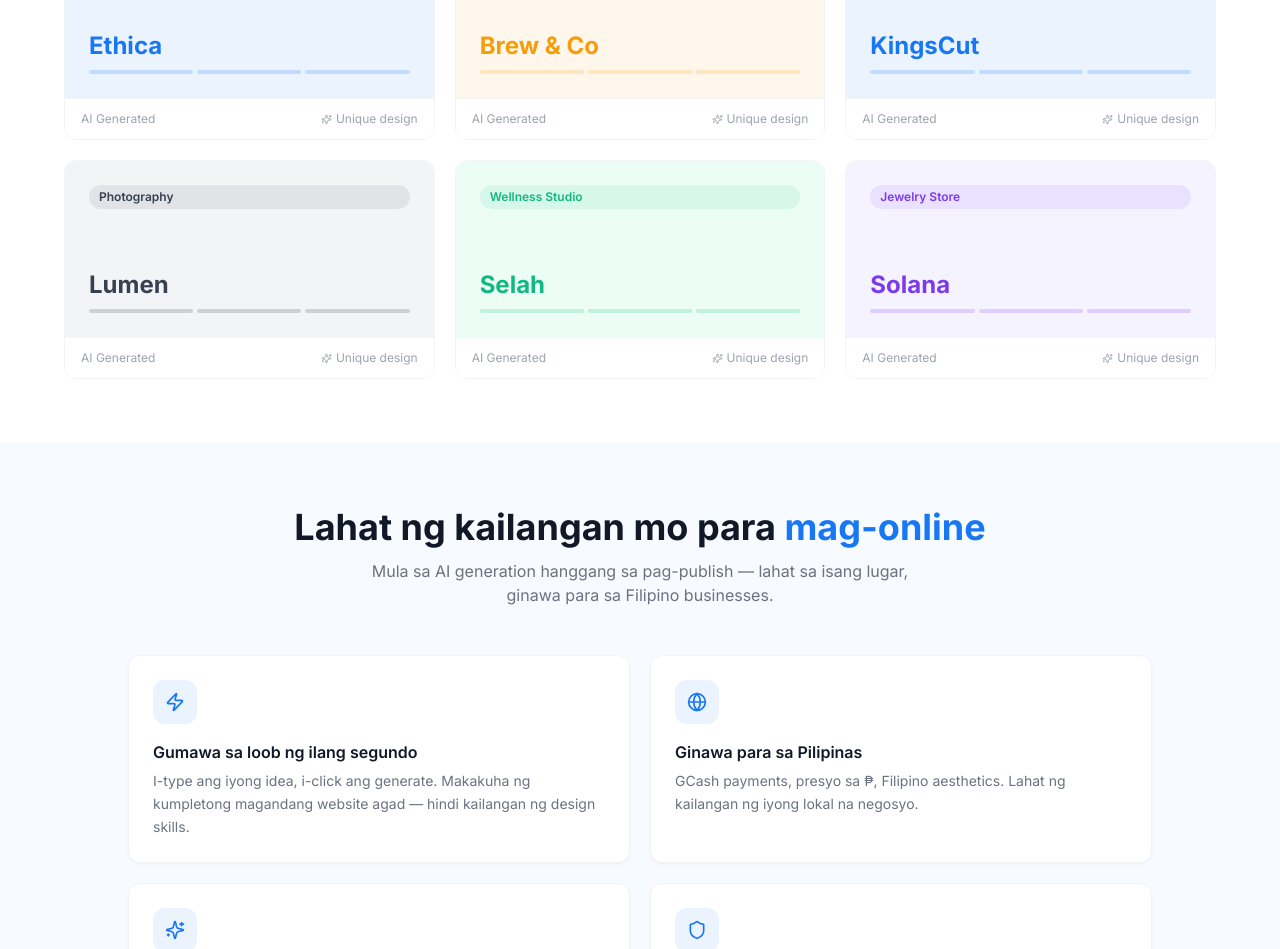
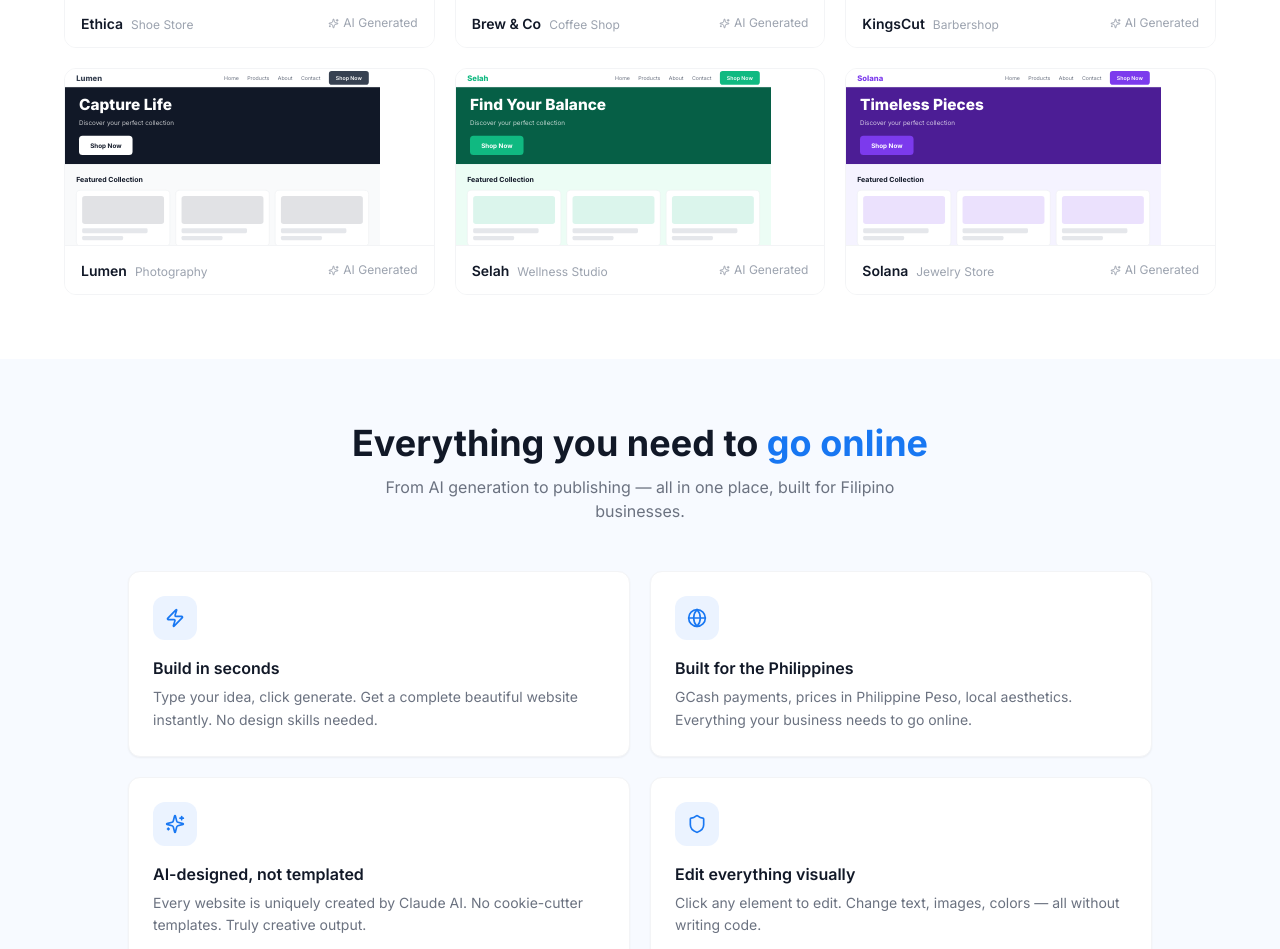
Before and after one commit to markzkieshulala-coder/Storebuilder.ph, a Next.js app: page / in a window 1280 px wide. Shown: the part 1110-2059 px from the top of the page. Built offline with nearby package versions, Linux system fonts and the light colour scheme; no server answers.

Commit message:
Update app/page.tsx: Phase 10 changes

```diff
--- a/app/page.tsx
+++ b/app/page.tsx
@@ -11,72 +11,236 @@ import { ArrowRight, Zap, Globe, Shield, Star, ChevronDown, Check, X, Sparkles }
 const BLUE = "#1877F2";
 
 const EXAMPLE_PROMPTS = [
-  "Online shoe store para sa Pilipinas na may eleganteng disenyo",
-  "Filipino restaurant na may mainit at makulay na kulay",
-  "Photography portfolio na minimalist at modern",
-  "Barbershop na may makulay at lakas na feel",
-  "Online store na nagbebenta ng handmade jewelry",
-  "Modern dental clinic website para sa Cebu",
-  "Personal trainer landing page na may energy",
-  "Coffee shop na tinatawag na Brew & Co",
+  "Online shoe store with elegant and modern design",
+  "Filipino restaurant with warm and vibrant colors",
+  "Minimalist and modern photography portfolio",
+  "Barbershop with bold and energetic design",
+  "Online store selling handmade jewelry",
+  "Modern dental clinic website for Cebu",
+  "Personal trainer landing page with energy",
+  "Coffee shop called Brew and Co",
 ];
 
 const EXAMPLE_WEBSITES = [
-  { name: "Ethica", type: "Shoe Store", bg: "#EBF3FF", accent: BLUE },
-  { name: "Brew & Co", type: "Coffee Shop", bg: "#FFF7EB", accent: "#F59E0B" },
-  { name: "KingsCut", type: "Barbershop", bg: "#EBF3FF", accent: BLUE },
-  { name: "Lumen", type: "Photography", bg: "#F3F4F6", accent: "#374151" },
-  { name: "Selah", type: "Wellness Studio", bg: "#ECFDF5", accent: "#10B981" },
-  { name: "Solana", type: "Jewelry Store", bg: "#F5F3FF", accent: "#7C3AED" },
+  {
+    name: "Ethica", type: "Shoe Store",
+    navBg: "#fff", navText: "#6b7280",
+    heroBg: "#1877F2", heroText: "#fff",
+    accent: "#1877F2", tagline: "Premium Footwear",
+    btnBg: "#fff", btnText: "#1877F2",
+    contentBg: "#EBF3FF",
+  },
+  {
+    name: "Brew & Co", type: "Coffee Shop",
+    navBg: "#1C0A00", navText: "#d1d5db",
+    heroBg: "#3D1A00", heroText: "#fff",
+    accent: "#F59E0B", tagline: "Artisan Coffee",
+    btnBg: "#F59E0B", btnText: "#111",
+    contentBg: "#FFF7EB",
+  },
+  {
+    name: "KingsCut", type: "Barbershop",
+    navBg: "#111", navText: "#d1d5db",
+    heroBg: "#111", heroText: "#fff",
+    accent: "#F59E0B", tagline: "Premium Cuts",
+    btnBg: "#F59E0B", btnText: "#111",
+    contentBg: "#F3F4F6",
+  },
+  {
+    name: "Lumen", type: "Photography",
+    navBg: "#fff", navText: "#6b7280",
+    heroBg: "#111827", heroText: "#fff",
+    accent: "#374151", tagline: "Capture Life",
+    btnBg: "#fff", btnText: "#111827",
+    contentBg: "#F9FAFB",
+  },
+  {
+    name: "Selah", type: "Wellness Studio",
+    navBg: "#fff", navText: "#6b7280",
+    heroBg: "#065F46", heroText: "#fff",
+    accent: "#10B981", tagline: "Find Your Balance",
+    btnBg: "#10B981", btnText: "#fff",
+    contentBg: "#ECFDF5",
+  },
+  {
+    name: "Solana", type: "Jewelry Store",
+    navBg: "#fff", navText: "#6b7280",
+    heroBg: "#4C1D95", heroText: "#fff",
+    accent: "#7C3AED", tagline: "Timeless Pieces",
+    btnBg: "#7C3AED", btnText: "#fff",
+    contentBg: "#F5F3FF",
+  },
 ];
+
+function MiniWebsitePreview({ site }: { site: (typeof EXAMPLE_WEBSITES)[0] }) {
+  return (
+    <div style={{ height: "176px", overflow: "hidden", position: "relative" }}>
+      <div
+        style={{
+          width: "900px",
+          transform: "scale(0.35)",
+          transformOrigin: "top left",
+          position: "absolute",
+          top: 0,
+          left: 0,
+          fontFamily: "Inter, sans-serif",
+        }}
+      >
+        {/* Mini navbar */}
+        <div
+          style={{
+            height: "52px",
+            background: site.navBg,
+            borderBottom: "1px solid #e5e7eb",
+            display: "flex",
+            alignItems: "center",
+            padding: "0 32px",
+            justifyContent: "space-between",
+          }}
+        >
+          <span style={{ fontWeight: 800, color: site.accent, fontSize: "22px" }}>{site.name}</span>
+          <div style={{ display: "flex", gap: "24px", alignItems: "center" }}>
+            {["Home", "Products", "About", "Contact"].map((item) => (
+              <span key={item} style={{ fontSize: "15px", color: site.navText }}>{item}</span>
+            ))}
+            <span
+              style={{
+                fontSize: "15px",
+                background: site.accent,
+                color: "#fff",
+                padding: "8px 20px",
+                borderRadius: "8px",
+                fontWeight: 600,
+              }}
+            >
+              Shop Now
+            </span>
+          </div>
+        </div>
+        {/* Hero */}
+        <div
+          style={{
+            height: "220px",
+            background: site.heroBg,
+            display: "flex",
+            alignItems: "center",
+            padding: "0 40px",
+          }}
+        >
+          <div>
+            <div
+              style={{
+                fontSize: "44px",
+                fontWeight: 800,
+                color: site.heroText,
+                marginBottom: "14px",
+                lineHeight: 1.1,
+              }}
+            >
+              {site.tagline}
+            </div>
+            <div style={{ fontSize: "18px", color: site.heroText, opacity: 0.75, marginBottom: "24px" }}>
+              Discover your perfect collection
+            </div>
+            <div
+              style={{
+                background: site.btnBg,
+                color: site.btnText,
+                padding: "14px 32px",
+                borderRadius: "10px",
+                display: "inline-block",
+                fontSize: "18px",
+                fontWeight: 700,
+              }}
+            >
+              Shop Now
+            </div>
+          </div>
+        </div>
+        {/* Product row */}
+        <div style={{ padding: "28px 32px", background: site.contentBg }}>
+          <div style={{ fontSize: "20px", fontWeight: 700, color: "#111827", marginBottom: "16px" }}>
+            Featured Collection
+          </div>
+          <div style={{ display: "flex", gap: "16px" }}>
+            {[1, 2, 3].map((j) => (
+              <div
+                key={j}
+                style={{
+                  flex: 1,
+                  background: "#fff",
+                  borderRadius: "12px",
+                  padding: "16px",
+                  border: "1px solid #e5e7eb",
+                }}
+              >
+                <div
+                  style={{
+                    height: "80px",
+                    background: site.accent,
+                    opacity: 0.15,
+                    borderRadius: "8px",
+                    marginBottom: "12px",
+                  }}
+                />
+                <div style={{ height: "14px", background: "#e5e7eb", borderRadius: "4px", marginBottom: "8px", width: "80%" }} />
+                <div style={{ height: "12px", background: "#e5e7eb", borderRadius: "4px", width: "50%" }} />
+              </div>
+            ))}
+          </div>
+        </div>
+      </div>
+    </div>
+  );
+}
 
 const FEATURES = [
   {
     icon: Zap,
-    title: "Gumawa sa loob ng ilang segundo",
-    description: "I-type ang iyong idea, i-click ang generate. Makakuha ng kumpletong magandang website agad — hindi kailangan ng design skills.",
+    title: "Build in seconds",
+    description: "Type your idea, click generate. Get a complete beautiful website instantly. No design skills needed.",
   },
   {
     icon: Globe,
-    title: "Ginawa para sa Pilipinas",
-    description: "GCash payments, presyo sa ₱, Filipino aesthetics. Lahat ng kailangan ng iyong lokal na negosyo.",
+    title: "Built for the Philippines",
+    description: "GCash payments, prices in Philippine Peso, local aesthetics. Everything your business needs to go online.",
   },
   {
     icon: Sparkles,
-    title: "AI na nagdidisenyo, hindi template",
-    description: "Bawat website ay natatanging nilikha ng Claude AI. Walang cookie-cutter templates. Tunay na creative output.",
+    title: "AI-designed, not templated",
+    description: "Every website is uniquely created by Claude AI. No cookie-cutter templates. Truly creative output.",
   },
   {
     icon: Shield,
-    title: "I-edit ang lahat nang biswal",
-    description: "Mag-drag, mag-drop, mag-click para mag-edit. Palitan ang teksto, larawan, kulay — lahat nang walang code.",
+    title: "Edit everything visually",
+    description: "Click any element to edit. Change text, images, colors — all without writing code.",
   },
 ];
 
 const FAQS = [
   {
-    q: "Kailangan ba ng coding skills?",
-    a: "Hindi talaga. I-type mo lang ang gusto mo at gagawin ng AI para sa iyo. Pagkatapos, i-click ang anumang bahagi para i-edit.",
+    q: "Do I need coding skills?",
+    a: "Not at all. Just type what you want and the AI builds it for you. Then click any element to edit.",
   },
   {
-    q: "Ilang website ang magagawa ko?",
-    a: "Ang mga free users ay makakakuha ng 3 AI generations bawat araw. Ang Pro users ay unlimited ang generations.",
+    q: "How many websites can I create?",
+    a: "Free users get 3 AI generations per month. Pro users get 30 AI generations per day.",
   },
   {
-    q: "Pwede ko bang gamitin ang sarili kong domain?",
-    a: "Oo! Ang Pro users ay maaaring mag-connect ng custom domain (hal. yournegosyo.com). Ang Free users ay makakakuha ng libreng subdomain sa storebuilder.ph.",
+    q: "Can I use my own domain?",
+    a: "Yes! Pro users can connect a custom domain (e.g. yourbusiness.com). Free users get a free subdomain at storebuilder.ph.",
   },
   {
-    q: "Anong payment methods ang sinusuportahan?",
-    a: "GCash, Maya, GoTyme, credit/debit cards, at BancNet — lahat ng Philippine payment methods.",
+    q: "What payment methods are supported?",
+    a: "GCash, Maya, GoTyme, credit/debit cards, and BancNet — all major Philippine payment methods.",
   },
   {
-    q: "Mobile-friendly ba ang mga website?",
-    a: "Oo! Bawat generated website ay fully responsive at maganda sa mobile, tablet, at desktop.",
+    q: "Are the websites mobile-friendly?",
+    a: "Yes! Every generated website is fully responsive and looks great on mobile, tablet, and desktop.",
   },
   {
-    q: "Maaari ko bang i-edit ang aking website pagkatapos gumawa?",
-    a: "Oo! Ang pag-edit ay ganap na libre at walang limitasyon. Gamitin ang aming drag-and-drop editor para sa anumang pagbabago.",
+    q: "Can I edit my website after creating it?",
+    a: "Yes! Editing is completely free. Use the drag-and-drop editor to make any changes you want.",
   },
 ];
 
@@ -134,6 +298,7 @@ export default function HomePage() {
           </Link>
 
           <div className="hidden md:flex items-center gap-7 text-sm font-medium text-gray-600">
+            <Link href="/" className="hover:text-blue-600 transition-colors">Home</Link>
             <Link href="/about" className="hover:text-blue-600 transition-colors">About Us</Link>
             <Link href="/upgrade" className="hover:text-blue-600 transition-colors">Pricing</Link>
             <Link href="/contact" className="hover:text-blue-600 transition-colors">Contact</Link>
@@ -180,17 +345,17 @@ export default function HomePage() {
             style={{ background: "#EBF3FF", color: BLUE, border: `1px solid #c7dcfd` }}
           >
             <span>🇵🇭</span>
-            <span>Ang #1 AI website builder para sa mga Pilipino</span>
+            <span>#1 AI Website Builder for Filipino Businesses</span>
           </div>
 
           <h1 className="text-4xl md:text-6xl lg:text-7xl font-bold mb-5 leading-tight tracking-tight text-gray-900">
-            Gumawa ng website{" "}
-            <span style={{ color: BLUE }}>sa ilang segundo</span>{" "}
-            gamit ang AI
+            Build your website{" "}
+            <span style={{ color: BLUE }}>in seconds</span>{" "}
+            with AI
           </h1>
 
           <p className="text-lg md:text-xl text-gray-500 mb-10 max-w-2xl mx-auto leading-relaxed">
-            I-type ang iyong negosyo. Makakuha ng kumpletong, magandang, at fully editable na website — agad. Para sa lahat ng Filipino entrepreneur.
+            Describe your business. Get a complete, beautiful, fully editable website instantly. Made for every Filipino entrepreneur.
           </p>
 
           {/* Prompt input */}
@@ -235,7 +400,7 @@ export default function HomePage() {
           </div>
 
           <p className="mt-5 text-gray-400 text-sm">
-            Libre magsimula · Walang credit card · 3 generations per day free
+            Free to start · No credit card · 3 free generations per month
           </p>
         </motion.div>
       </section>
@@ -244,9 +409,9 @@ export default function HomePage() {
       <section className="py-16 px-4 bg-white">
         <div className="max-w-6xl mx-auto">
           <h2 className="text-center text-2xl md:text-3xl font-bold mb-2 text-gray-900">
-            Tingnan ang mga nagagawa
+            See what you can build
           </h2>
-          <p className="text-center text-gray-500 mb-10">AI-generated websites — hindi templates</p>
+          <p className="text-center text-gray-500 mb-10">AI-generated websites, not templates</p>
           <div className="grid grid-cols-1 md:grid-cols-2 lg:grid-cols-3 gap-5">
             {EXAMPLE_WEBSITES.map((site, i) => (
               <motion.div
@@ -257,27 +422,15 @@ export default function HomePage() {
                 transition={{ delay: i * 0.08 }}
                 className="website-card rounded-xl overflow-hidden border border-gray-100 cursor-pointer"
               >
-                <div className="h-44 p-6 flex flex-col justify-between" style={{ background: site.bg }}>
-                  <span
-                    className="text-xs font-semibold px-2.5 py-1 rounded-full inline-block"
-                    style={{ background: `${site.accent}18`, color: site.accent }}
-                  >
-                    {site.type}
-                  </span>
+                <MiniWebsitePreview site={site} />
+                <div className="bg-white px-4 py-3 flex items-center justify-between border-t border-gray-100">
                   <div>
-                    <h3 className="text-2xl font-bold" style={{ color: site.accent }}>{site.name}</h3>
-                    <div className="flex gap-1 mt-2">
-                      {[...Array(3)].map((_, j) => (
-                        <div key={j} className="h-1 rounded-full flex-1 opacity-20" style={{ background: site.accent }} />
-                      ))}
-                    </div>
+                    <span className="text-sm font-semibold text-gray-900">{site.name}</span>
+                    <span className="text-xs text-gray-400 ml-2">{site.type}</span>
                   </div>
-                </div>
-                <div className="bg-white px-4 py-3 flex items-center justify-between border-t border-gray-100">
-                  <span className="text-xs text-gray-400">AI Generated</span>
                   <span className="text-xs text-gray-400 flex items-center gap-1">
                     <Sparkles size={11} />
-                    Unique design
+                    AI Generated
                   </span>
                 </div>
               </motion.div>
@@ -291,11 +444,11 @@ export default function HomePage() {
         <div className="max-w-5xl mx-auto">
           <div className="text-center mb-12">
             <h2 className="text-2xl md:text-4xl font-bold mb-3 text-gray-900">
-              Lahat ng kailangan mo para{" "}
-              <span style={{ color: BLUE }}>mag-online</span>
+              Everything you need to{" "}
+              <span style={{ color: BLUE }}>go online</span>
             </h2>
             <p className="text-gray-500 max-w-xl mx-auto">
-              Mula sa AI generation hanggang sa pag-publish — lahat sa isang lugar, ginawa para sa Filipino businesses.
+              From AI generation to publishing — all in one place, built for Filipino businesses.
             </p>
           </div>
           <div className="grid grid-cols-1 md:grid-cols-2 gap-5">
@@ -326,13 +479,13 @@ export default function HomePage() {
       <section className="py-16 px-4 bg-white">
         <div className="max-w-3xl mx-auto">
           <h2 className="text-center text-2xl md:text-4xl font-bold mb-12 text-gray-900">
-            Tatlong hakbang lang
+            Just 3 steps
           </h2>
           <div className="space-y-8">
             {[
-              { step: "01", title: "Ilarawan ang iyong website", desc: "Sabihin sa AI kung anong uri ng website ang kailangan mo. Maaaring specific o general — nauunawaan nito." },
-              { step: "02", title: "Gumawa ang AI agad", desc: "Gumagawa ang Claude AI ng kumpletong, natatanging website na may custom sections, colors, content, at layout sa loob ng ilang segundo." },
-              { step: "03", title: "I-edit, i-publish, at lumago", desc: "I-click ang kahit anong bahagi para i-edit. I-publish agad ang iyong site sa libreng subdomain o sa iyong sariling custom domain." },
+              { step: "01", title: "Describe your website", desc: "Tell the AI what kind of website you need. Be specific or general — it understands." },
+              { step: "02", title: "AI builds it instantly", desc: "Claude AI creates a complete, unique website with custom sections, colors, content, and layout in seconds." },
+              { step: "03", title: "Edit, publish, and grow", desc: "Click any element to edit. Publish instantly on a free subdomain or your own custom domain." },
             ].map((item, i) => (
               <motion.div
                 key={item.step}
@@ -359,19 +512,19 @@ export default function HomePage() {
       <section id="pricing" className="py-16 px-4" style={{ background: "#F7FAFF" }}>
         <div className="max-w-3xl mx-auto">
           <div className="text-center mb-10">
-            <h2 className="text-2xl md:text-4xl font-bold mb-2 text-gray-900">Simple, malinaw na presyo</h2>
-            <p className="text-gray-500">Magsimula nang libre. Mag-upgrade kapag handa ka na.</p>
+            <h2 className="text-2xl md:text-4xl font-bold mb-2 text-gray-900">Simple, transparent pricing</h2>
+            <p className="text-gray-500">Start free. Upgrade when you are ready.</p>
           </div>
           <div className="grid grid-cols-1 md:grid-cols-2 gap-5">
             {/* Free */}
             <div className="p-7 rounded-xl border border-gray-200 bg-white">
               <h3 className="text-lg font-bold mb-1 text-gray-900">Free</h3>
               <div className="text-4xl font-bold text-gray-900 mb-1">₱0 <span className="text-base font-normal text-gray-400">/ forever</span></div>
-              <p className="text-xs text-gray-400 mb-5">Walang credit card na kailangan</p>
+              <p className="text-xs text-gray-400 mb-5">No credit card required</p>
               <ul className="space-y-2.5 mb-7">
                 {[
-                  "3 AI website generations per day",
-                  "Unlimited editing",
+                  "3 AI website generations per month",
+                  "Limited editing",
                   "Free subdomain (yourname.storebuilder.ph)",
                   "All editor features",
                   "Powered by Claude Haiku",
@@ -402,15 +555,15 @@ export default function HomePage() {
                 POPULAR
               </div>
               <h3 className="text-lg font-bold mb-1 text-gray-900">Pro</h3>
-              <div className="text-4xl font-bold text-gray-900 mb-1">₱999 <span className="text-base font-normal text-gray-400">/ month</span></div>
-              <p className="text-xs text-gray-400 mb-5">o ₱8,999/year (makatipid ng 25%)</p>
+              <div className="text-4xl font-bold text-gray-900 mb-1">₱499 <span className="text-base font-normal text-gray-400">/ month</span></div>
+              <p className="text-xs text-gray-400 mb-5">or ₱4,299/year (save 25%)</p>
               <ul className="space-y-2.5 mb-7">
                 {[
-                  "Unlimited AI website generations",
+                  "30 AI website generations per day",
                   "Unlimited editing",
                   "Custom domain connection",
                   "All editor features",
-                  "Powered by Claude Sonnet (mas matalino)",
+                  "Powered by Claude Sonnet (smarter AI)",
                   "Priority support",
                   "Remove Storebuilder.ph branding",
                   "Advanced section library",
@@ -440,16 +593,16 @@ export default function HomePage() {
             {[...Array(5)].map((_, i) => <Star key={i} size={18} className="fill-amber-400 text-amber-400" />)}
           </div>
           <p className="text-gray-600 italic mb-3 text-base">
-            "Nagawa ko ang website ng aking barbershop sa loob ng 3 minuto. Ang aking mga kliyente ay maaari nang mag-book online. Sobrang ganda ng result!"
+            "I built my barbershop website in under 3 minutes. My clients can now book online. The results are amazing!"
           </p>
-          <p className="text-gray-400 text-sm">— Carlo M., Kings Cut Barbershop, Quezon City</p>
+          <p className="text-gray-400 text-sm">Carlo M., Kings Cut Barbershop, Quezon City</p>
         </div>
       </section>
 
       {/* FAQ */}
       <section id="faq" className="py-16 px-4" style={{ background: "#F7FAFF" }}>
         <div className="max-w-2xl mx-auto">
-          <h2 className="text-2xl font-bold text-center mb-10 text-gray-900">Mga madalas na tanong</h2>
+          <h2 className="text-2xl font-bold text-center mb-10 text-gray-900">Frequently asked questions</h2>
           <div className="space-y-2">
             {FAQS.map((faq, i) => (
               <div key={i} className="rounded-xl border border-gray-200 bg-white overflow-hidden">
@@ -487,15 +640,15 @@ export default function HomePage() {
       <section className="py-20 px-4 text-center" style={{ background: `linear-gradient(135deg, ${BLUE} 0%, #1464d8 100%)` }}>
         <motion.div initial={{ opacity: 0, y: 16 }} whileInView={{ opacity: 1, y: 0 }} viewport={{ once: true }}>
           <h2 className="text-3xl md:text-5xl font-bold mb-4 text-white">
-            Ang iyong website ay 30 segundo na lang
+            Your website is 30 seconds away
           </h2>
-          <p className="text-blue-100 text-base mb-8">Libre magpakailanman. Walang credit card. Walang code.</p>
+          <p className="text-blue-100 text-base mb-8">Free forever. No credit card. No code.</p>
           <Link
             href="/auth/register"
             className="inline-flex items-center gap-2 px-7 py-3.5 bg-white rounded-lg font-semibold text-base transition-opacity hover:opacity-90"
             style={{ color: BLUE }}
           >
-            Gumawa ng website ko ngayon
+            Build my website now
             <ArrowRight size={18} />
           </Link>
         </motion.div>
@@ -511,7 +664,7 @@ export default function HomePage() {
                 <span className="font-bold text-white">Storebuilder<span style={{ color: "#60a5fa" }}>.ph</span></span>
               </div>
               <p className="text-xs leading-relaxed text-gray-500">
-                Ang #1 AI-powered website builder para sa mga Filipino entrepreneur at small business owners.
+                The #1 AI-powered website builder for Filipino entrepreneurs and small business owners.
               </p>
             </div>
             <div>
```
